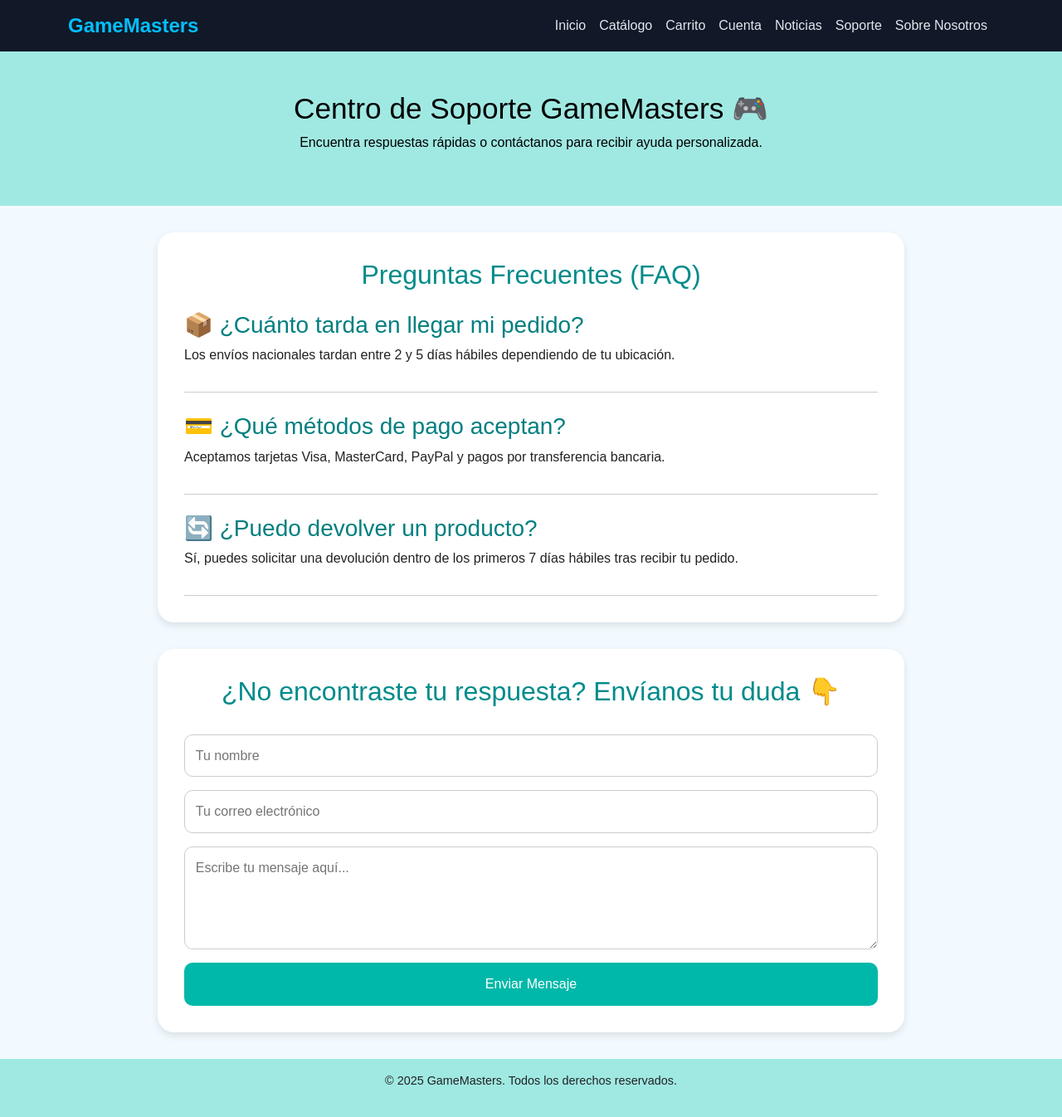
After one commit to jos25506/sc502-3c2024-grupo4, a PHP site: page /soporte.php in a window 1280 px wide. The commit adds this page. Shown: the whole page at 83% size. Run offline with PHP 8.4, Linux system fonts and the light colour scheme; some libraries are stand-ins or nearby versions.

Commit message:
php
falta agregarle php al codigo, solo se cambio extencion

```diff
--- /dev/null
+++ b/Proyecto/soporte.php
@@ -0,0 +1,85 @@
+<!DOCTYPE html>
+<html lang="es">
+
+<head>
+    <meta charset="UTF-8">
+    <meta name="viewport" content="width=device-width, initial-scale=1.0">
+    <title>Soporte - GameMasters</title>
+    <link href="https://cdn.jsdelivr.net/npm/bootstrap@5.3.3/dist/css/bootstrap.min.css" rel="stylesheet">
+    <link rel="stylesheet" href="assets/css/soporte.css">
+</head>
+
+<body>
+
+    <!-- NAV -->
+    <nav class="navbar navbar-expand-lg">
+        <div class="container">
+            <a class="navbar-brand" href="index.php">GameMasters</a>
+
+            <button class="navbar-toggler bg-light" type="button" data-bs-toggle="collapse" data-bs-target="#menu">
+                <span class="navbar-toggler-icon"></span>
+            </button>
+
+            <div class="collapse navbar-collapse" id="menu">
+                <ul class="navbar-nav ms-auto">
+                    <li class="nav-item"><a class="nav-link" href="index.php">Inicio</a></li>
+                    <li class="nav-item"><a class="nav-link" href="catalogo.php">Catálogo</a></li>
+                    <li class="nav-item"><a class="nav-link" href="carrito.php">Carrito</a></li>
+                    <li class="nav-item"><a class="nav-link" href="cuenta.php">Cuenta</a></li>
+                    <li class="nav-item"><a class="nav-link" href="noticias.php">Noticias</a></li>
+                    <li class="nav-item"><a class="nav-link active" href="soporte.php">Soporte</a></li>
+                    <li class="nav-item"><a class="nav-link" href="sobrenosotros.php">Sobre Nosotros</a></li>
+                </ul>
+            </div>
+        </div>
+    </nav>
+
+    <!-- HEADER -->
+    <header class="header">
+        <h1>Centro de Soporte GameMasters 🎮</h1>
+        <p>Encuentra respuestas rápidas o contáctanos para recibir ayuda personalizada.</p>
+    </header>
+
+    <!-- FAQ -->
+    <section class="faq-section">
+        <h2>Preguntas Frecuentes (FAQ)</h2>
+
+        <div class="faq-item">
+            <h3>📦 ¿Cuánto tarda en llegar mi pedido?</h3>
+            <p>Los envíos nacionales tardan entre 2 y 5 días hábiles dependiendo de tu ubicación.</p>
+        </div>
+
+        <div class="faq-item">
+            <h3>💳 ¿Qué métodos de pago aceptan?</h3>
+            <p>Aceptamos tarjetas Visa, MasterCard, PayPal y pagos por transferencia bancaria.</p>
+        </div>
+
+        <div class="faq-item">
+            <h3>🔄 ¿Puedo devolver un producto?</h3>
+            <p>Sí, puedes solicitar una devolución dentro de los primeros 7 días hábiles tras recibir tu pedido.</p>
+        </div>
+    </section>
+
+    <!-- CONTACT -->
+    <section class="contact-section">
+        <h2>¿No encontraste tu respuesta? Envíanos tu duda 👇</h2>
+
+        <form id="contactForm">
+            <input type="text" id="nombre" placeholder="Tu nombre" required>
+            <input type="email" id="correo" placeholder="Tu correo electrónico" required>
+            <textarea id="mensaje" rows="4" placeholder="Escribe tu mensaje aquí..." required></textarea>
+            <button type="submit">Enviar Mensaje</button>
+        </form>
+    </section>
+
+    <!-- FOOTER -->
+    <footer>
+        <p>© 2025 GameMasters. Todos los derechos reservados.</p>
+    </footer>
+
+    <script src="https://cdn.jsdelivr.net/npm/bootstrap@5.3.8/dist/js/bootstrap.bundle.min.js"></script>
+    <script src="https://cdn.jsdelivr.net/npm/sweetalert2@11"></script>
+    <script src="assets/js/soporte.js"></script>
+
+</body>
+</html>
```
Also changed, not shown: Proyecto/sobrenosotros.php (renamed from Proyecto/sobrenosotros.html, +1 -21 lines), Proyecto/soporte.html (deleted, +0 -80 lines), Proyecto/noticias.php (renamed from Proyecto/noticias.html).
